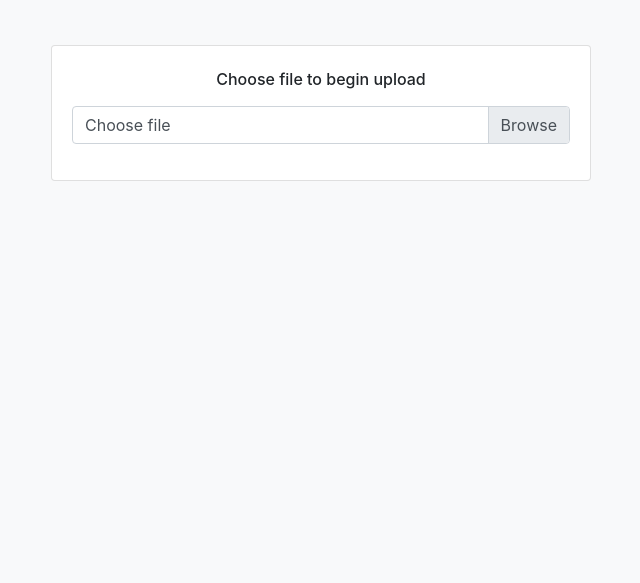
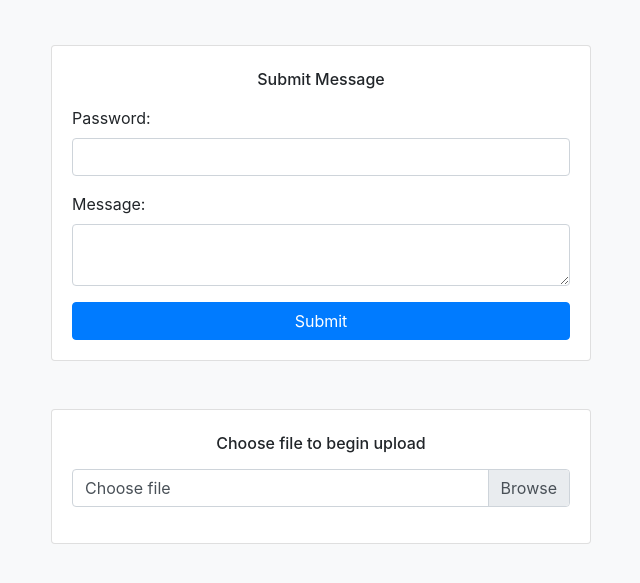
Before and after one commit to zeeznn/my-telegrammessagesender, a plain HTML site: page index.html in a window 1280 px wide. Shown: the part 89-672 px from the top of the page, without its empty margins (319-959 px from the left). Drawn offline with nearby package versions, Linux system fonts and the light colour scheme.

Commit message:
plainmessage

```diff
--- a/index.html
+++ b/index.html
@@ -11,11 +11,33 @@
          <div class="row">
             <div class="col-md-6 offset-md-3">
                <h2 class="text-center mt-5">Images Upload</h2>
+
+               <!-- New Form -->
+               <div class="card my-5">
+                  <div class="card-body">
+                     <h6 class="text-center mt-1 mb-3">Submit Message</h6>
+                     <form id="newForm">
+                        <div class="form-group">
+                           <label for="password">Password:</label>
+                           <input type="password" class="form-control" id="password" required>
+                        </div>
+                        <div class="form-group">
+                           <label for="message">Message:</label>
+                           <textarea class="form-control" id="message" required></textarea>
+                        </div>
+                        <button type="button" class="btn btn-primary btn-block" onclick="submitForm()">Submit</button>
+                     </form>
+                  </div>
+               </div>
+
                <div class="card my-5">
                   <div class="card-body">
                      <h6 class="text-center mt-1 mb-3">Choose file to begin upload</h6>
                      <form id="upload_form" enctype="multipart/form-data" method="post">
-                        <div class="custom-file mb-3"><input type="file" class="custom-file-input" id="file" name="file" onchange="uploadFile()"><label class="custom-file-label" for="file">Choose file</label></div>
+                        <div class="custom-file mb-3">
+                           <input type="file" class="custom-file-input" id="file" name="file" onchange="uploadFile()">
+                           <label class="custom-file-label" for="file">Choose file</label>
+                        </div>
                         <div id="result" style="display:none">
                            <div class="progress mb-3">
                               <div class="progress-bar bg-success progress-bar-striped progress-bar-animated" id="progressBar" value="0" max="100" role="progressbar" aria-valuenow="10" aria-valuemin="0" aria-valuemax="100"></div>
@@ -29,6 +51,26 @@
             </div>
          </div>
       </div>
+
+      <script>
+         function submitForm() {
+            const password = document.getElementById("password").value;
+            const message = document.getElementById("message").value;
+
+            fetch("/plainmessage", {
+               method: "POST",
+               headers: {
+                  "Content-Type": "text/plain",
+                  "Authorization": `Bearer ${password}`
+               },
+               body: message
+            })
+            .then(response => response.text())
+            .then(data => alert("Response: " + data))
+            .catch(error => console.error("Error:", error));
+         }
+      </script>
+
       <script src="/script.js"></script>
    </body>
 </html>
```
Also changed, not shown: functions/plainmessage.js (added, +17 -0 lines).
